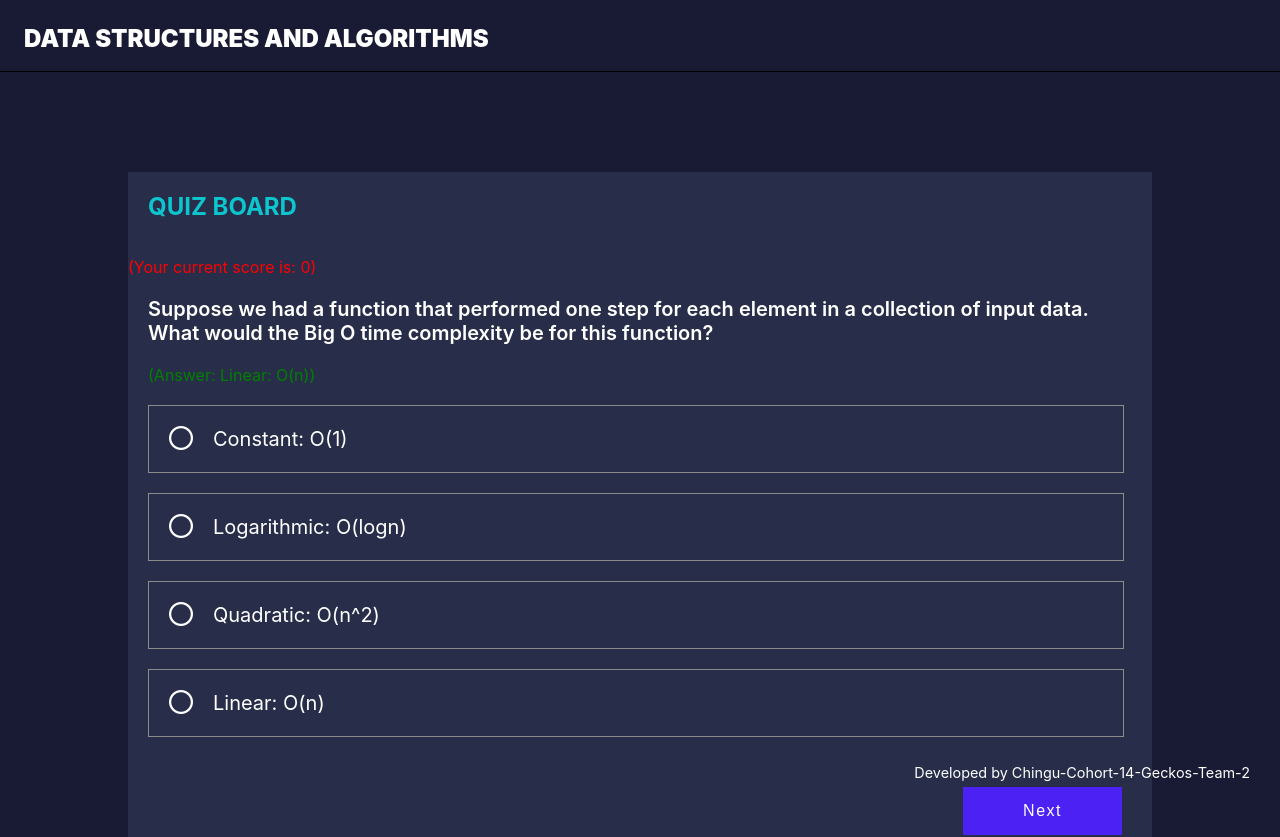
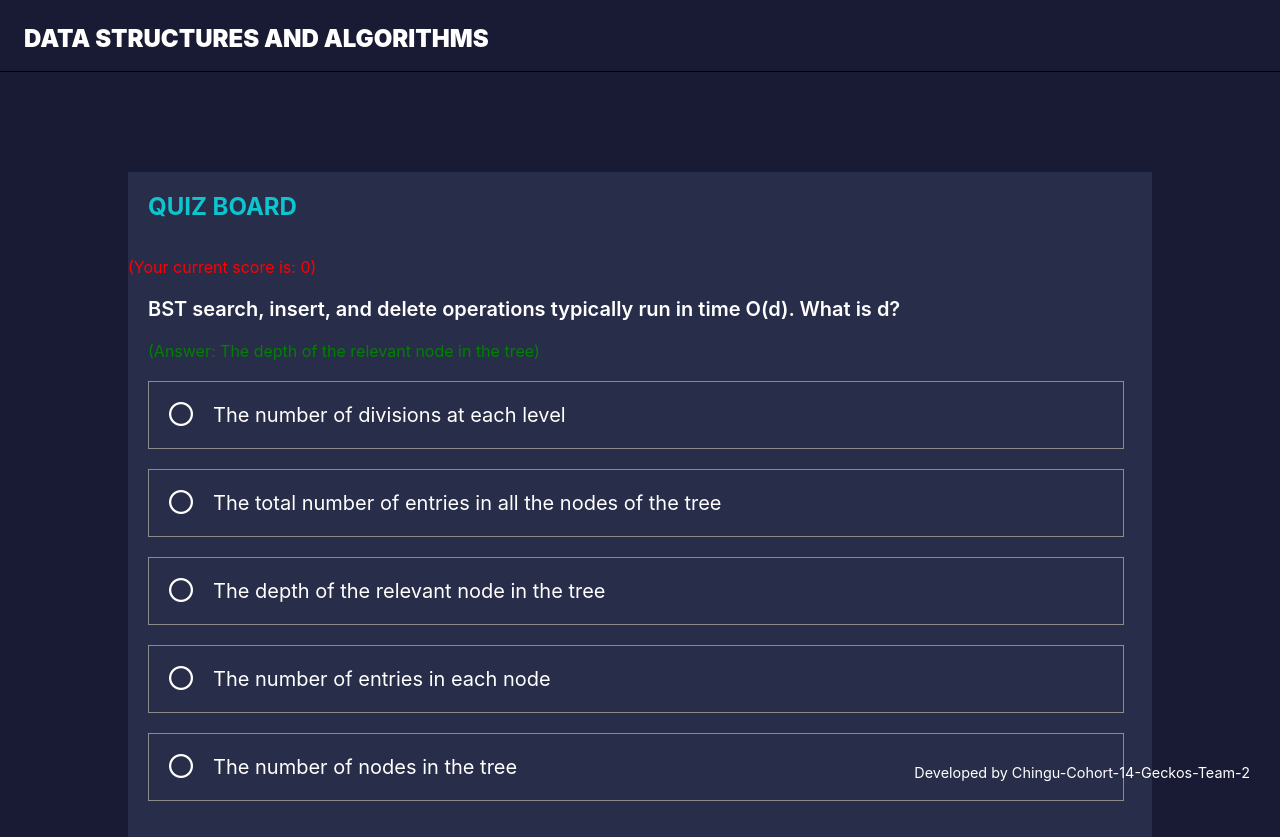
Before and after one commit to chingu-voyages/v14-geckos-team-02, a React (Create React App) app: page /quiz/0 in a window 1280 px wide. Shown: the top 837 px of the page. Built offline with nearby package versions, Linux system fonts and the light colour scheme.

Commit message:
refactor: Update quiz-data with missing binary search tree questions

```diff
--- a/src/App.js
+++ b/src/App.js
@@ -7,7 +7,7 @@ import HomePage from './views/pages/HomePage/HomePage';
 import Header from './views/components/Header/Header';
 import Footer from './views/components/Footer/Footer';
 import QuizCollections from './views/pages/QuizCollections/QuizCollections' //for test
-import QuizPage from './views/components/QuizPage/QuizPage'
+import QuizPage from './views/pages/QuizPage/QuizPage'
 
 
 
@@ -20,7 +20,7 @@ class App extends React.Component {
           <Switch>
             <Route exact path='/' component={HomePage} />
             <Route exact path='/quiz-collections' component={QuizCollections} />
-            <Route exact path='/quiz/:link' component={QuizPage} />
+            <Route exact path='/quiz/:id' component={QuizPage} />
           </Switch>
         </main>
         <Footer />
--- a/src/quiz-data.js
+++ b/src/quiz-data.js
@@ -4,8 +4,103 @@ const QUIZ_DATA = [
     name: 'Binary Search Trees',
     questions: [
       {
+        id: 0,
+        question: "BST search, insert, and delete operations typically run in time O(d). What is d?",
+        multipleChoices: [
+          'The number of divisions at each level',
+          'The total number of entries in all the nodes of the tree',
+          'The depth of the relevant node in the tree',
+          'The number of entries in each node',
+          'The number of nodes in the tree'
+        ],
+        answer: 'The depth of the relevant node in the tree',
+      },
+      {
+        id: 1,
+        question: 'A binary tree is another name for a BST.',
+        multipleChoices: ['True', 'False'],
+        answer: 'False',
+      },
+      {
+        id: 2,
+        question: 'RAM access time is normally measured in:',
+        multipleChoices: [
+          'Nanoseconds (billionths of a second)',
+          'Milliseconds (thousandths of a second)',
+          'Microseconds (millionths of a second)'
+        ],
+        answer: 'Nanoseconds (billionths of a second)',
+      },
+      {
+        id: 3,
+        question: 'The Sequential Search algorithm is in O(n^2)O(n2).',
+        multipleChoices: ['True', 'False'],
+        answer: 'True',
+      },
+      {
+        id: 4,
+        question: 'Given an array-based list implementation, deleting the current element takes how long in the average case?',
+        multipleChoices: ['Θ(nlogn) time', 'Θ(n) time', 'Θ(1) time', 'Θ(logn) time'],
+        answer: 'Θ(n) time',
+      },
+      {
+        id: 5,
+        question: 'An advantage of linked lists over the array-based list implementation is:',
+        multipleChoices: [
+          'Expandability',
+          'Low- access cost to arbitrary positions',
+          'None of these","Θ(logn) time',
+          'Zero overhead',
+          'Optimal search speed'
+        ],
+        answer: 'Expandability',
+      },
+      {
+        id: 6,
+        question: 'Which of these is the best upper bound for a growth rate of 5n + 3?',
+        multipleChoices: [
+          'O(1)',
+          'O(logn)',
+          'O(nlogn)',
+          'O(n)'
+        ],
+        answer: "O(n)",
+      },
+      {
+        id: 7,
+        question: 'Determine the proper relationship between the pair of functions: f(n)=10 and g(n)=log 10',
+        multipleChoices: [
+          'f(n)is in Ω(g(n))',
+          'f(n)is Θ(g(n))',
+          'f(n) is in O(g(n))'
+        ],
+        answer: "f(n)is Θ(g(n))",
+      },
+      {
+        id: 8,
+        question: 'The worst case upper bound for sorting an array is O(nlogn) since this is the cost of the best algorithm (in the worst case) that we know about.',
+        multipleChoices: ['True', 'False'],
+        answer: "True",
+      },
+      {
+        id: 9,
+        question: 'An inversion is:',
+        multipleChoices: [
+          'A swap',
+          'When a record with key value greater than the current record\'s key appears before it in the array',
+          'A type of sort'
+        ],
+        answer: 'When a record with key value greater than the current record\'s key appears before it in the array'
+      }
+    ]
+  },
+  {
+    id: 1,
+    name: 'Big O Notation',
+    questions: [
+      {
         id: '0',
-        question: 'The first Binary Search Trees question?',
+        question: 'Suppose we had a function that performed one step for each element in a collection of input data. What would the Big O time complexity be for this function?',
         multipleChoices: [
           'Constant: O(1)',
           'Logarithmic: O(logn)',
--- a/src/views/components/MultipleChoice/MultipleChoice.js
+++ b/src/views/components/MultipleChoice/MultipleChoice.js
@@ -14,7 +14,7 @@ export default ({
           <span style={{color:'green'}}>(Answer: {answer})</span> {/* Test only */}
           {choices.map((choice,i) => {
               return (
-                <li key={i} className="multiple-choice-item" onClick={e=>handleCheck(e)} data-value={choice}>
+                <li key={i} className="multiple-choice-item" onClick={handleCheck} data-value={choice}>
                   <span className="checkmark"><i className="far fa-circle"></i></span>{choice}
                 </li>
               )}
--- a/src/views/components/PercentageCircle/PercentageCircle.js
+++ b/src/views/components/PercentageCircle/PercentageCircle.js
@@ -15,7 +15,7 @@ export default ({ score, numOfQuestions }) => {
             />
             <path
               className='circle'
-              stroke-dasharray={`${(score/numOfQuestions).toFixed(2)*100},100`}
+              strokeDasharray={`${(score/numOfQuestions).toFixed(2)*100},100`}
               d='M18 2.0845
             a 15.9155 15.9155 0 0 1 0 31.831
             a 15.9155 15.9155 0 0 1 0 -31.831'
--- a/src/views/pages/QuizCollections/QuizCollections.js
+++ b/src/views/pages/QuizCollections/QuizCollections.js
@@ -18,8 +18,7 @@ export default () => {
                 </div>
                 <div className="btn-display">
                     <button className="button-primary">
-                        {console.log(quizSubject.link)}
-                        <Link to={`/quiz/${quizSubject.link}`}>Take Quiz</Link>
+                        <Link to={`/quiz/${quizSubject.id}`}>Take Quiz</Link>
                     </button>
                 </div>
             </div>
--- a/src/views/pages/QuizCollections/subject-data.js
+++ b/src/views/pages/QuizCollections/subject-data.js
@@ -1,20 +1,19 @@
- const sujectData=[
-
+ const subjectData = [
     {title:'Binary Search Tree',
-     link:'0',
+     id: 0,
      image:'https://upload.wikimedia.org/wikipedia/commons/9/9b/Binary_search_tree_example.gif',
      text:'In computer science, binary search trees, sometimes called ordered or sorted binary trees, are a particular type of container: a data structure that stores "items" in memory.'
    },
     {title:'Big O Notation',
-     link:'1',
+     id: 1,
      image:'http://cse.csusb.edu/dick/cs202/bigO.gif',
     text:'Big O notation is a mathematical notation that describes the limiting behavior of a function when the argument tends towards a particular value or infinity.'
    },
     {title:'Sorting (Coming soon)',
-    link:'/', // needs to be updated with the correct url
+    id: 2,
     image:'https://miro.medium.com/max/500/0*khkSk6LZGgtqnjev.jpg',
     text:'A Sorting Algorithm is used to rearrange a given array or list elements according to a comparison operator on the elements.'
    }
 ]
 
-export default sujectData
+export default subjectData;
--- a/src/views/components/QuizPage/QuizPage.js
+++ b/src/views/pages/QuizPage/QuizPage.js
@@ -1,11 +1,11 @@
 import React,{useState} from 'react'
 
-import Results from '../Results/Results'
-import Quiz from '../Quiz/Quiz'
+import Results from '../../components/Results/Results'
+import Quiz from '../../components/Quiz/Quiz'
 import QUIZ_DATA from '../../../quiz-data';
 
 export default (props)=>{
-  const [questions] = useState(QUIZ_DATA[1].questions);
+  const [questions] = useState(QUIZ_DATA[props.match.params.id].questions);
   let [score, setScore] = useState(0); // counting score
   let [value, setValue] = useState(); // value that user select
   let [count, setCount] = useState(0); // track on the number of questions
```
